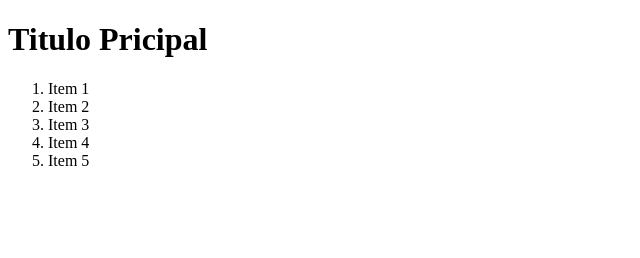
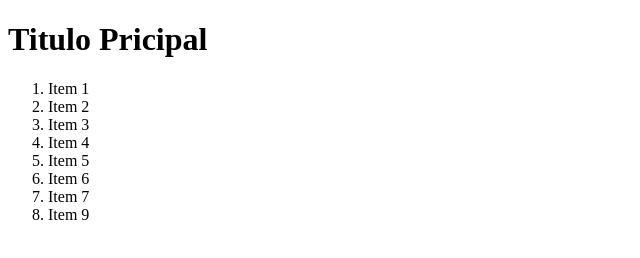
Before and after one commit to AllyQuaresma/class-12032024, a plain HTML site: page index.html in a window 1280 px wide. Shown: the whole page, without its empty margins (0-640 px from the left). Drawn offline with Linux system fonts and the light colour scheme.

Commit message:
novos items

```diff
--- a/index.html
+++ b/index.html
@@ -3,7 +3,7 @@
 <head>
     <meta charset="UTF-8">
     <meta name="viewport" content="width=device-width, initial-scale=1.0">
-    <title>Document</title>
+    <title>Aula EgnS</title>
 </head>
 <body>
     <h1>Titulo Pricipal</h1>
@@ -14,6 +14,9 @@
     <li>Item 3</li>
     <li>Item 4</li>
     <li>Item 5</li>
+    <li>Item 6</li>
+    <li>Item 7</li>
+    <li>Item 9</li>
 </ol>
 
 
```
